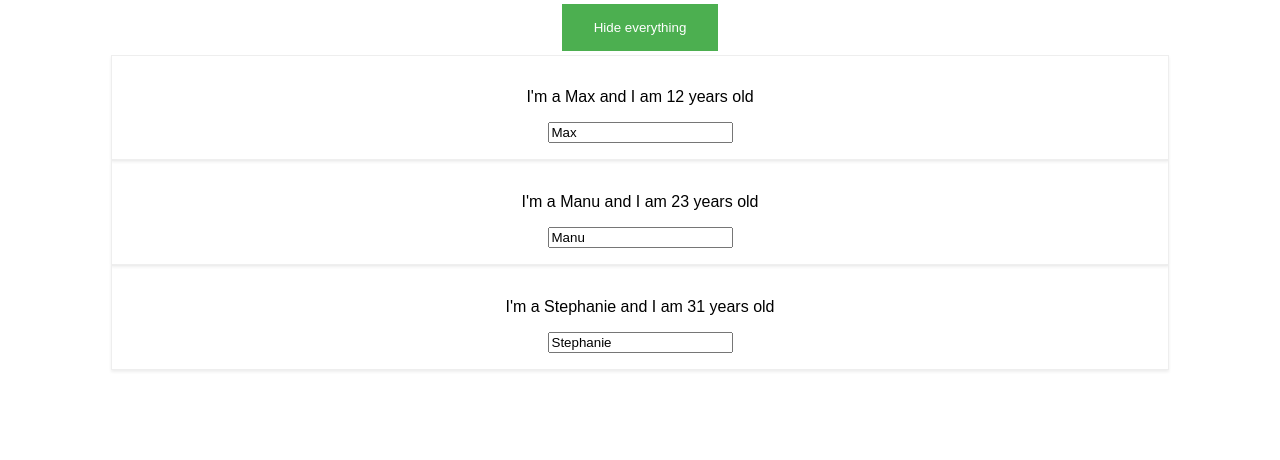
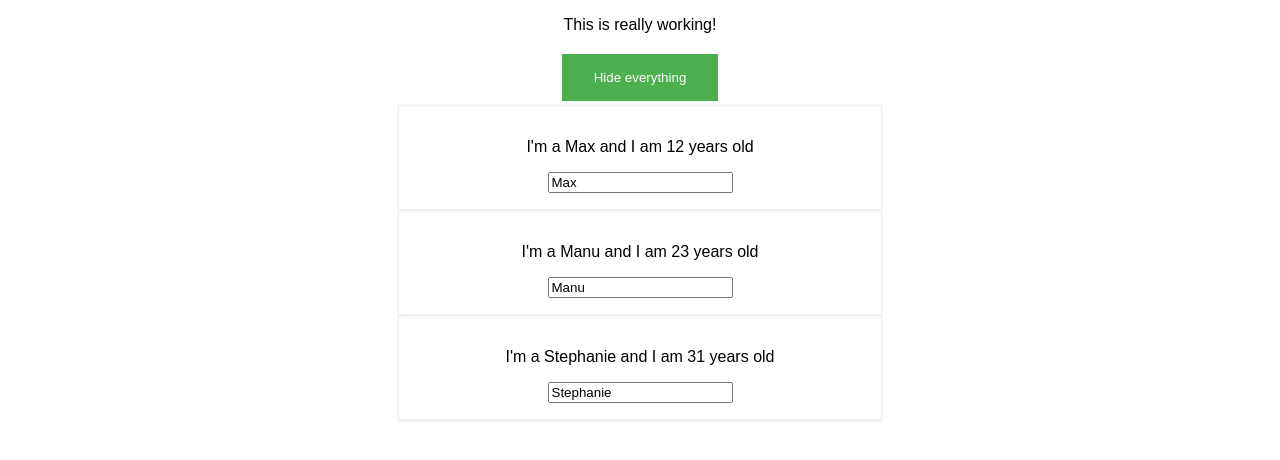
Before and after one commit to maciekczech/react_complete_guide, a React (Create React App) app in the folder course/: page / in a window 1280 px wide. Shown: the top 460 px of the page. Built offline with nearby package versions, Linux system fonts and the light colour scheme.

Commit message:
Section 5 - Styling using Radium

```diff
--- a/course/package.json
+++ b/course/package.json
@@ -3,9 +3,11 @@
   "version": "0.1.0",
   "private": true,
   "dependencies": {
+    "radium": "^0.26.1",
     "react": "^17.0.1",
     "react-dom": "^17.0.1",
-    "react-scripts": "1.1.5"
+    "react-scripts": "1.1.5",
+    "styled-components": "^5.2.1"
   },
   "scripts": {
     "start": "react-scripts start",
--- a/course/src/App.css
+++ b/course/src/App.css
@@ -6,7 +6,6 @@
   justify-content: center;
   align-items: center;
   flex-direction: column;
-  width: 100%;
 }
 
 .Button{
@@ -23,3 +22,11 @@
 .PersonWrapper{
   width: 100vw;
 }
+
+.red{
+  color: red;
+}
+
+.bold{
+  font-weight: bold;
+}
--- a/course/src/App.js
+++ b/course/src/App.js
@@ -1,5 +1,5 @@
 import React, { Component } from 'react';
-import logo from './logo.svg';
+import Radium, {StyleRoot} from 'radium'
 import './App.css';
 import Person from './Person/Person';
 import './Person/Person.css';
@@ -46,6 +46,21 @@
 
   render(){
 
+    const buttonStyle = {
+      justifyContent: "center",
+      backgroundColor: "red",
+      border: "none",
+      color: "white",
+      padding: "16px 32px",
+      textDecoration: "none",
+      margin: "4px 2px",
+      cursor: "pointer",
+      ':hover': {
+        backgroundColor: 'salmon',
+        color: 'black'
+      }
+    }
+
     let persons = null;
 
     if( this.state.showPersons ){
@@ -63,22 +78,37 @@
           />);
         })}
       </div>);
+
+        buttonStyle.backgroundColor = "#4CAF50"
+        buttonStyle[':hover'] = {
+          backgroundColor: 'lightgreen',
+          color: 'black'
+
         }
 
+    }
 
+    let classes = [];
+
+    if(this.state.persons.length <= 2) { classes.push('red');   } // classes = ['red']
+    if(this.state.persons.length <= 1) { classes.push('bold');  } // classes = ['red', 'bold']
 
     return (
+      <StyleRoot>
         <div className="App">
+          <p className={classes.join(' ')}> This is really working! </p>
           <button
-        className = "Button"
+          style={buttonStyle}
           onClick={this.togglePersonHandler}>
             Hide everything
           </button>
           {persons}
         </div>
+      </StyleRoot>
+
     );
   }
 
 }
 
-export default App;
+export default Radium(App);
--- a/course/src/Person/Person.css
+++ b/course/src/Person/Person.css
@@ -1,5 +1,5 @@
 .Person{
-    width: 80%;
+    width: 60%;
     margin: auto;
     border: 1px solid #eee;
     box-shadow: 0 2px 3px #eee;
--- a/course/src/Person/Person.js
+++ b/course/src/Person/Person.js
@@ -1,8 +1,16 @@
 import React, {component} from 'react';
+import Radium from 'radium'
 
 const person = (props) => {
+
+    const style = {
+        '@media (min-width: 500px)' : {
+            width: '450px'
+        }
+    }
+
     return (
-        <div className='Person' >
+        <div className='Person' style={style}>
             <p onClick={props.click}> I'm a {props.name} and I am {props.age} years old </p>
             <p>{props.children}</p>
             <input onChange={props.changed} value={props.name}></input>
@@ -10,4 +18,4 @@
     );
 }
 
-export default person;
+export default Radium(person);
```
Also changed, not shown: 1 other file (tests, documents, lock files or other folders). Lines whose indentation alone changed are shown as unchanged.
